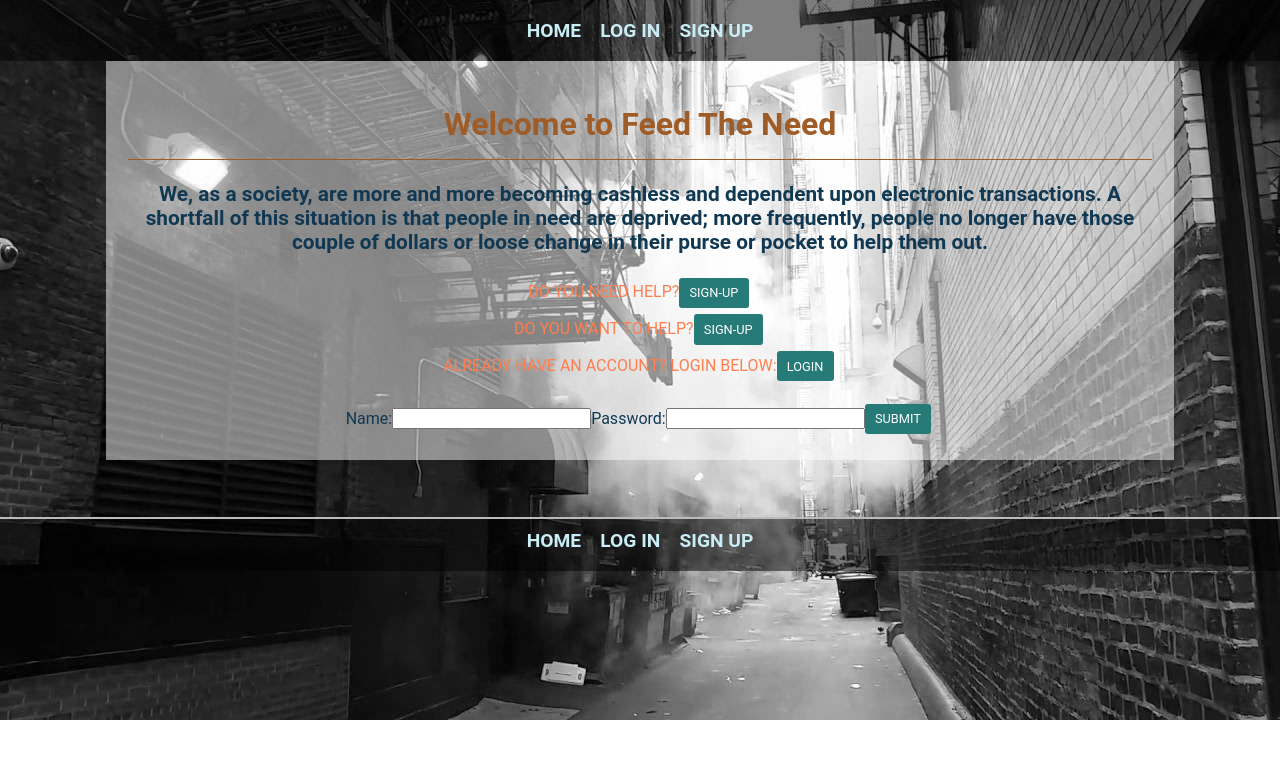
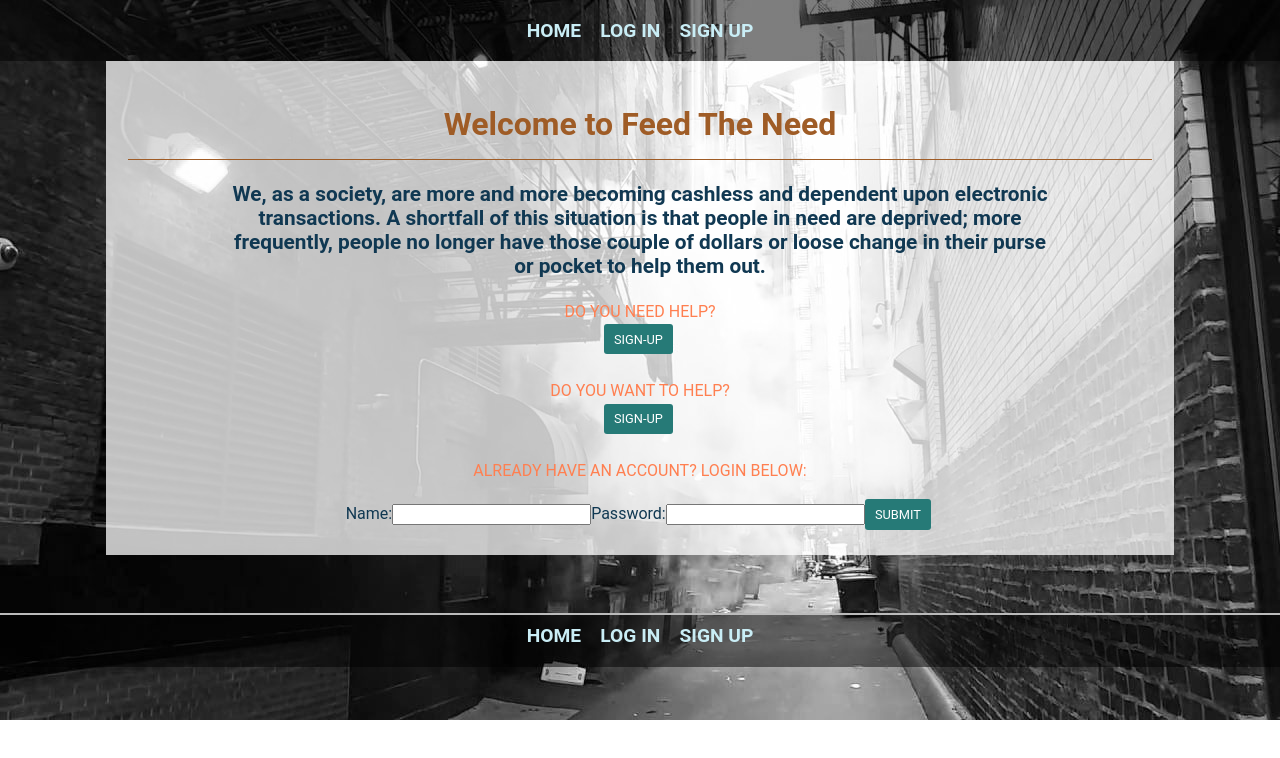
Before and after one commit to miloscomplex/feed-the-need-react, a React (Create React App) app in the folder frontend/: page /feed-the-need/ in a window 1280 px wide. Shown: the top 758 px of the page. Built offline with nearby package versions, Linux system fonts and the light colour scheme.

Commit message:
adjusted CSS and modified content of Landing

```diff
--- a/frontend/src/components/Landing.js
+++ b/frontend/src/components/Landing.js
@@ -13,7 +13,6 @@ function Landing() {
       <Link to=''>Sign-up</Link><br />
 
       <subhead>Already have an account? Login Below:</subhead>
-      <Link to=''>Login</Link><br />
       <Login />
     </div>
 
--- a/frontend/src/css/App.css
+++ b/frontend/src/css/App.css
@@ -59,9 +59,9 @@
  subhead {
    text-transform: uppercase;
    color: coral;
+   display: block;
+   margin-top: 1.5em;
  }
-
-
 
  footer nav {
    padding-top: .5em;
@@ -74,7 +74,7 @@
    width: 80%;
    /* margin: 2.5em auto 2em auto; */
    margin: 0 auto 0 auto;
-   background-color: rgba(255, 255, 255, 0.5);
+   background-color: rgba(255, 255, 255, 0.75);
    padding: 1.4em;
  }
 
@@ -177,6 +177,7 @@ h3 {
 .emphasis {
   font-size: 1.3em;
   font-weight: 700;
+  padding: 0 5em;
 }
 
 .error {
```
